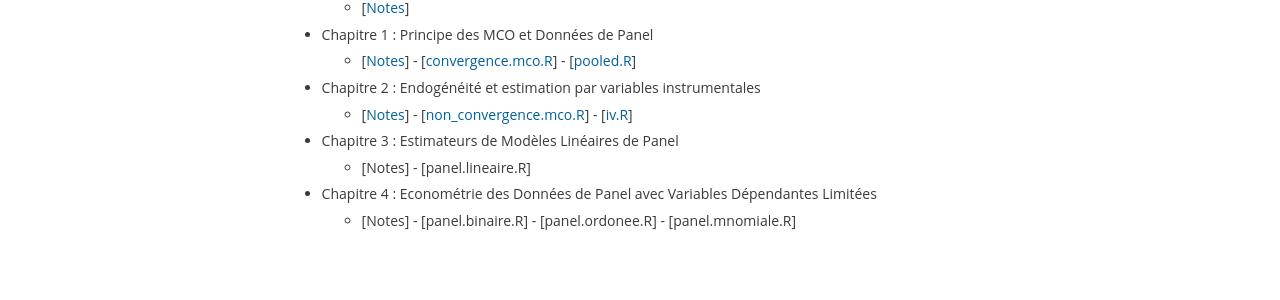
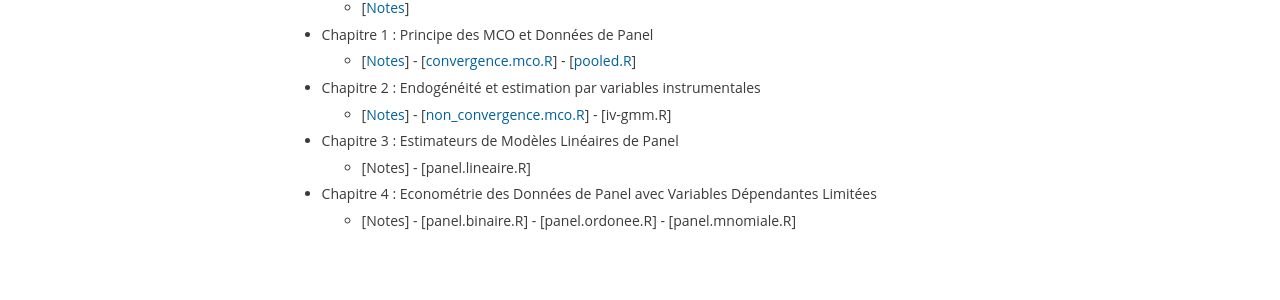
Before and after one commit to ahoundetoungan/ahoundetoungan.github.io, a Jekyll site: the page built from teaching/panel-iv.html, in a window 1280 px wide. Shown: the part 333-633 px from the top of the page. Built offline with Jekyll 4.4.1, drawn with Linux system fonts in a browser that asks for light colours.

Commit message:
teaching

```diff
--- a/teaching/panel-iv.html
+++ b/teaching/panel-iv.html
@@ -27,7 +27,7 @@
       </li>
       <li> Chapitre 2 : Endogénéité et estimation par variables instrumentales
         <ul>
-          <li>[<a href="/files/teaching/panel-iv/Panel_IV_CH2.pdf" target="_blank" class="abled">Notes</a>] - [<a href="/files/teaching/panel-iv/non_convergence.mco.R" class="abled">non_convergence.mco.R</a>] - [<a href="/files/teaching/panel-iv/iv.R" class="abled">iv.R</a>]</li>
+          <li>[<a href="/files/teaching/panel-iv/Panel_IV_CH2.pdf" target="_blank" class="abled">Notes</a>] - [<a href="/files/teaching/panel-iv/non_convergence.mco.R" class="abled">non_convergence.mco.R</a>] - [<a href="/files/teaching/panel-iv/iv-gmm.R" class="disabled">iv-gmm.R</a>]</li>
         </ul>
       </li>
       <li> Chapitre 3 : Estimateurs de Modèles Linéaires de Panel
```
Also changed, not shown: 3 other files.
